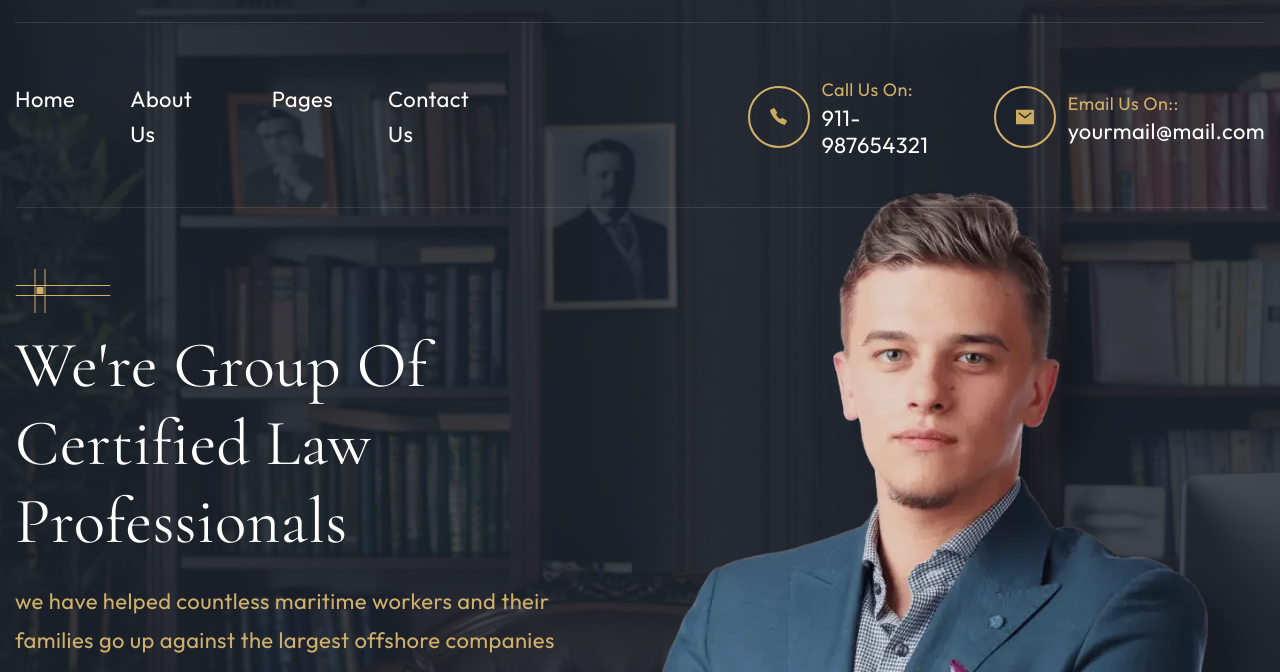
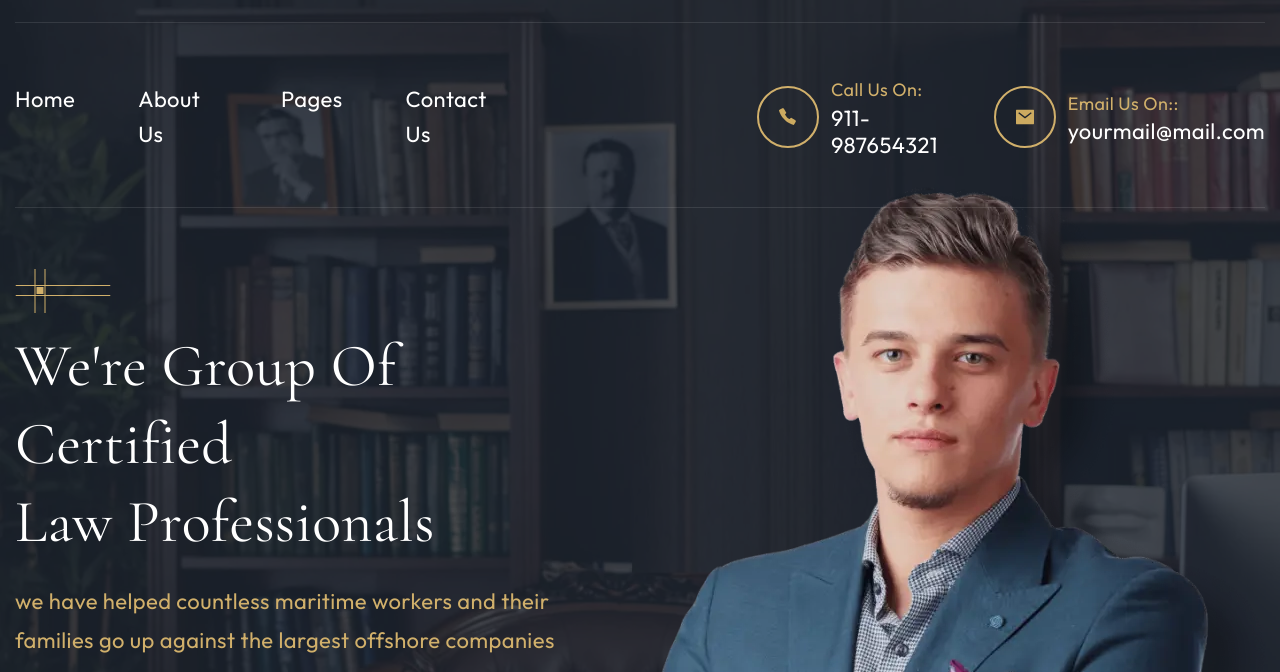
Before and after one commit to makedon2758/desc, a plain HTML site: page index.html in a window 1280 px wide. Shown: the part 128-800 px from the top of the page. Drawn offline with nearby package versions, Linux system fonts and the light colour scheme.

Commit message:
Add files via upload

```diff
--- a/css/style.css
+++ b/css/style.css
@@ -227,7 +227,7 @@ body {
   display: -webkit-box;
   display: -ms-flexbox;
   display: flex;
-  gap: 55px;
+  gap: 63px;
 }
 
 .menu__item {
@@ -254,7 +254,7 @@ body {
   display: -webkit-box;
   display: -ms-flexbox;
   display: flex;
-  gap: 40px;
+  gap: 45px;
 }
 
 .call {
@@ -401,7 +401,7 @@ body {
 .block1__body-titl {
   color: #fff;
   font-family: Cormorant Garamond;
-  font-size: 65px;
+  font-size: 60px;
   font-weight: 400;
   line-height: 78px;
   /* 120% */
--- a/index.html
+++ b/index.html
@@ -6,7 +6,7 @@
 	<meta charset="UTF-8">
 	<meta name="format-detection" content="telephone=no">
 	<!-- <style>body{opacity: 0;}</style> -->
-	<link rel="stylesheet" href="css/style.min.css?_v=20230914192744">
+	<link rel="stylesheet" href="css/style.min.css?_v=20230914193938">
 	<!-- <meta name="robots" content="noindex, nofollow"> -->
 	<meta name="viewport" content="width=device-width, initial-scale=1.0">
 </head>
@@ -74,7 +74,7 @@
 						</div>
 						<div class="block1__body-titl">
 							<h1>
-								We're Group Of Certified Law Professionals
+								We're Group Of Certified <br> Law Professionals
 							</h1>
 						</div>
 						<div class="block1__body-text">
@@ -816,7 +816,7 @@
 			</div>
 		</footer>
 	</div>
-	<script src="js/app.min.js?_v=20230914192744"></script>
+	<script src="js/app.min.js?_v=20230914193938"></script>
 </body>
 
 </html>
```
Also changed, not shown: css/style.min.css.
